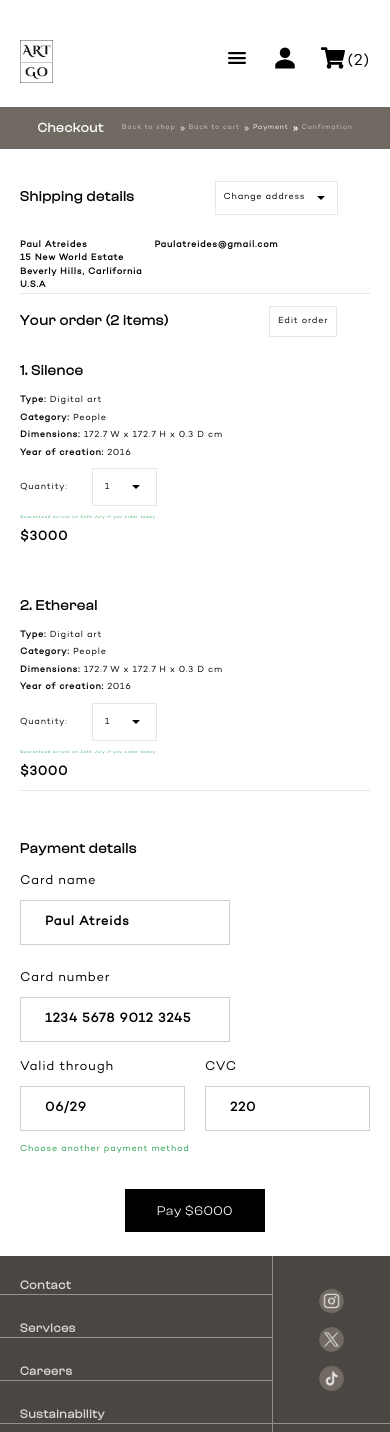
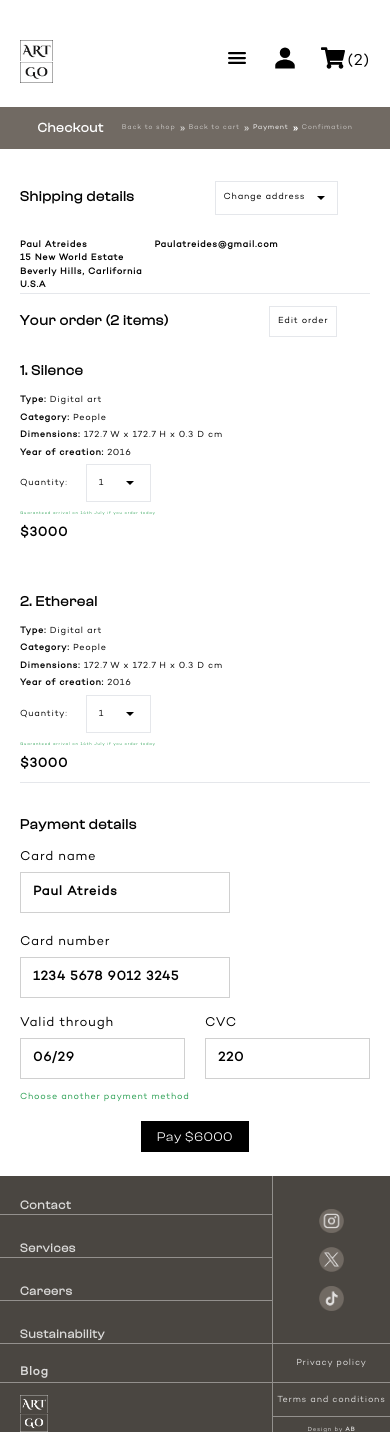
Before and after one commit to OSKIconcept/art-go, a React (Vite) app: page /checkout in a window 390 px wide. Shown: the top 1432 px of the page. Built offline with nearby package versions, Linux system fonts and the light colour scheme.

Commit message:
button adjustments

```diff
--- a/src/components/Category.jsx
+++ b/src/components/Category.jsx
@@ -181,7 +181,7 @@ const Category = () => {
             </p>
           </div>
 
-          <div className="text-[40px] text-white text-center font-bold md:px-[56px] px-[21px] md:py-[17px] py-[7px] bg-black hover:bg-gray-800 ">
+          <div className="text-[40px] text-white text-center font-bold md:px-8 px-4 md:py-3 py-1.5 bg-black hover:bg-gray-800 ">
             <h3 className="font-clash">
               <Link to="/cart">Go to cart</Link>
             </h3>
--- a/src/pages/CheckoutPage.jsx
+++ b/src/pages/CheckoutPage.jsx
@@ -91,9 +91,9 @@ const CheckoutPage = () => {
               </div>
             </div>
 
-            <div className="flex gap-3 justify-start items-center text-2xl pt-2">
+            <div className="flex gap-3 justify-start items-center text-2xl md:pt-2 pt-1">
               <p>Quantity:</p>
-              <div className="flex gap-[18px] border justify-center items-center md:px-5 px-3 md:py-2 py-0.5 ml-3  ">
+              <div className="flex gap-[18px] border justify-center items-center md:px-5 px-3 md:py-2 py-0.5 md:ml-3 ml-1.5  ">
                 <p>1</p>
 
                 <IoMdArrowDropdown className="text-[16px] md:text-2xl" />
@@ -128,9 +128,9 @@ const CheckoutPage = () => {
               </div>
             </div>
 
-            <div className="flex gap-3 justify-start items-center text-2xl pt-2">
+            <div className="flex gap-3 justify-start items-center text-2xl md:pt-2 pt-1">
               <p>Quantity:</p>
-              <div className="flex gap-[18px] border justify-center items-center md:px-5 px-3 md:py-2 py-0.5 ml-3  ">
+              <div className="flex gap-[18px] border justify-center items-center md:px-5 px-3 md:py-2 py-0.5 md:ml-3 ml-1.5  ">
                 <p>1</p>
 
                 <IoMdArrowDropdown className="text-[16px] md:text-2xl" />
@@ -143,35 +143,35 @@ const CheckoutPage = () => {
             <h3 className="font-bold font-campton py-2 border-b">$3000</h3>
           </div>
 
-          <div className="py-8">
+          <div className="md:py-8 py-4">
             <h2 className="font-bold pb-3 md:pb-4 font-clash">
               Payment details
             </h2>
-            <div className="pb-2 md:pb-4">
-              <h3 className="pb-2">Card name</h3>
-              <div className="font-bold py-3 px-6 border border-[#16151533]  w-[60%] text-left mb-4">
+            <div className="pb-1 md:pb-3">
+              <h3 className="md:pb-2 pb-1">Card name</h3>
+              <div className="font-bold md:py-3 py-2.5 md:px-6 px-3 border border-[#16151533]  w-[60%] text-left mb-4">
                 <h3>Paul Atreids</h3>
               </div>
             </div>
 
             <div>
-              <h3 className="pb-2">Card number</h3>
-              <div className="font-bold py-3 px-6 border border-[#16151533] w-[60%] text-left ">
+              <h3 className="md:pb-2 pb-1">Card number</h3>
+              <div className="font-bold md:py-3 py-2.5 md:px-6 px-3 border border-[#16151533] w-[60%] text-left ">
                 <h3>1234 5678 9012 3245</h3>
               </div>
             </div>
 
             <div className="flex justify-between items-center gap-5 md:gap-7 pt-4 md:pt-9">
               <div className="w-1/2">
-                <h3 className="pb-2">Valid through</h3>
-                <div className="font-bold py-3 px-6 border border-[#16151533]   text-left ">
+                <h3 className="md:pb-2 pb-1">Valid through</h3>
+                <div className="font-bold md:py-3 py-2.5 md:px-6 px-3 border border-[#16151533]   text-left ">
                   <h3>06/29</h3>
                 </div>
               </div>
 
               <div className="w-1/2">
-                <h3 className="pb-2">CVC</h3>
-                <div className="font-bold py-3 px-6 border border-[#16151533]   text-left ">
+                <h3 className="md:pb-2 pb-1">CVC</h3>
+                <div className="font-bold md:py-3 py-2.5 md:px-6 px-3 border border-[#16151533]   text-left ">
                   <h3>220</h3>
                 </div>
               </div>
@@ -185,7 +185,7 @@ const CheckoutPage = () => {
       </div>
 
       <div className="items-center justify-center flex font-clash md:pb-12 pb-6">
-        <div className="text-white px-8 py-3 bg-black">
+        <div className="text-white md:px-8 px-4 md:py-3 py-1.5 bg-black">
           <h3>Pay $6000</h3>
         </div>
       </div>
```
